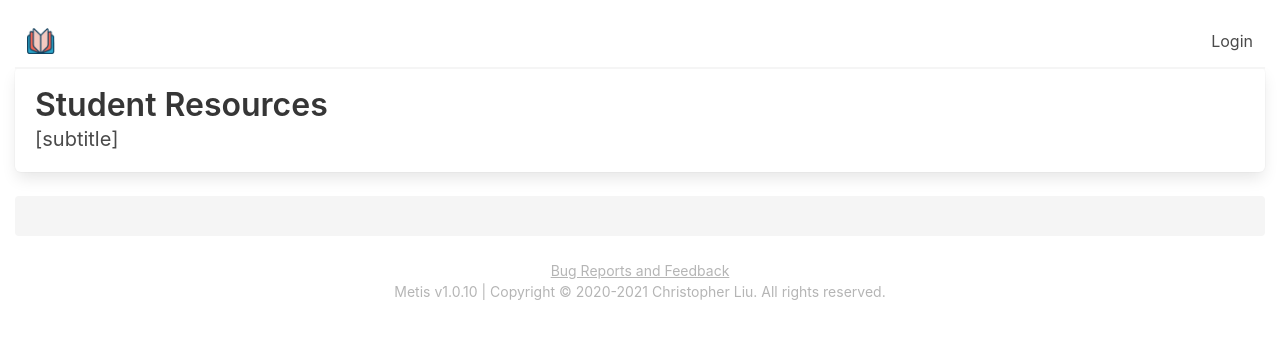
After one commit to Clue88/metis2, a Flask app: page /resources in a window 1280 px wide. The commit adds this page. Shown: the top 339 px of the page. Run offline with Flask 2, Linux system fonts and the light colour scheme; some libraries are stand-ins or nearby versions.

Commit message:
Add basic resources framework

```diff
--- a/app/main/routes.py
+++ b/app/main/routes.py
@@ -324,3 +324,7 @@ def schedule_widget():
         day = 'Day ' + schedule_day.upper() + ' (' + str(start) + '-' + str(end) + ')'
 
     return render_template('schedule_widget.html', title='Schedule Widget', day=day, schedule=schedule)
+
+@bp.route('/resources')
+def resources():
+    return render_template('resources.html', title='Student Resources')
--- a/app/templates/base.html
+++ b/app/templates/base.html
@@ -83,6 +83,7 @@
                     {% if current_user.is_anonymous %}
                     <a class="navbar-item" href="{{ url_for('auth.login') }}">Login</a>
                     {% else %}
+                    <a class="navbar-item" href="{{ url_for('main.resources') }}">Resources</a>
                     <a class="navbar-item" href="{{ url_for('main.schedule', username=current_user.username) }}">Schedule</a>
                     <a class="navbar-item" href="{{ url_for('main.profile') }}">Profile</a>
                     <a class="navbar-item" href="{{ url_for('auth.logout') }}">Logout</a>
--- /dev/null
+++ b/app/templates/resources.html
@@ -0,0 +1,20 @@
+{% extends "base.html" %}
+
+{% block content %}
+    <div class="tile is-ancestor">
+        <div class="tile is-parent">
+            <article class="tile is-child box">
+                <p class="title">Student Resources</p>
+                <p class="subtitle">[subtitle]</p>
+            </article>
+        </div>
+    </div>
+
+    <div class="tile is-ancestor">
+        <div class="tile is-parent">
+            <div class="tile is-child notification is-light">
+
+            </div>
+        </div>
+    </div>
+{% endblock %}
```
